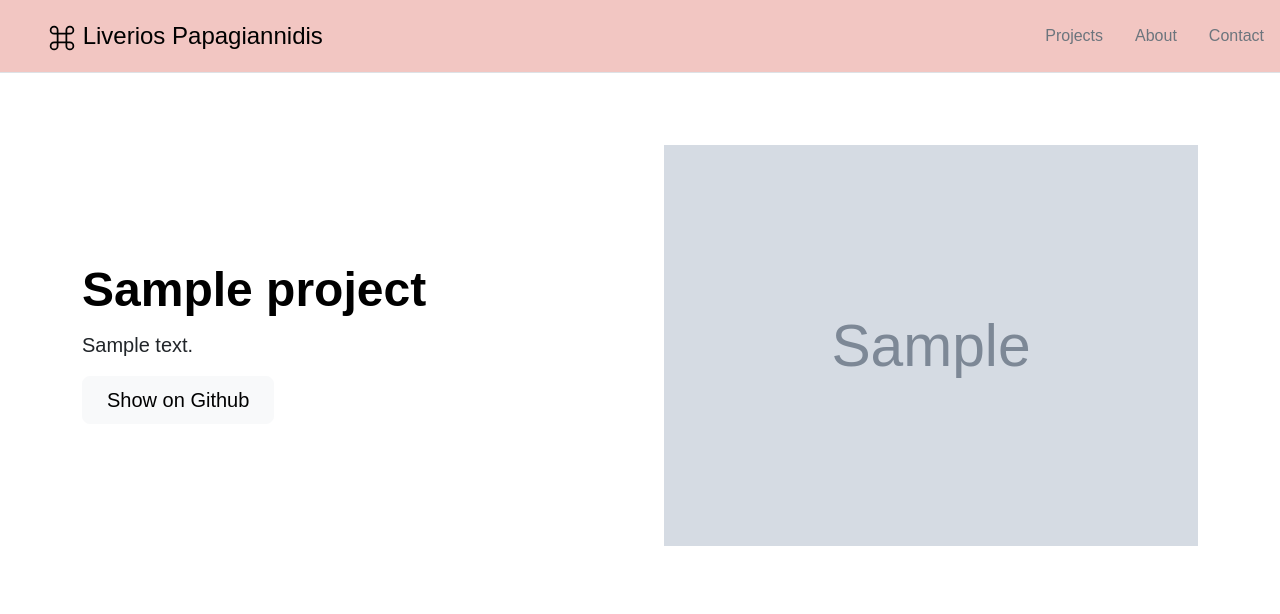
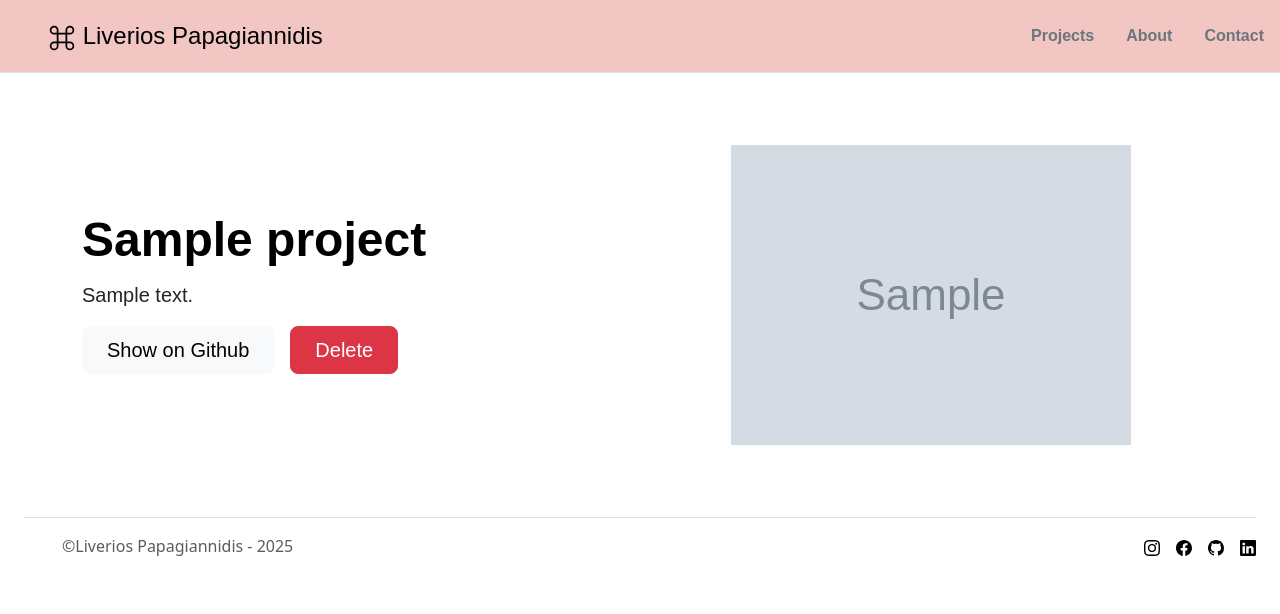
Before and after one commit to liveris-dev/Portfolio_with_Bootstrap, a Flask app: page /project/1 in a window 1280 px wide. Shown: the top 614 px of the page. Run offline with Flask 3, Linux system fonts and the light colour scheme; tables that the repository leaves empty hold one stand-in row (values such as "Sample post"); grey boxes marked "Sample" are stand-in pictures; some libraries are stand-ins or nearby versions; some web fonts are replaced.

Commit message:
Add delete_project option

```diff
--- a/main.py
+++ b/main.py
@@ -93,6 +93,14 @@ def show_all_projects():
 def show_project(project_id):
     requested_project = db.get_or_404(Project, project_id)
     return render_template("project.html", project=requested_project)
+
+@app.route("/terminate/<project_id>")
+def terminate_project(project_id):
+    requested_project = db.get_or_404(Project, project_id)
+    db.session.delete(requested_project)
+    db.session.commit()
+    return redirect(url_for('show_all_projects'))
+
 @app.route("/contact", methods=["GET","POST"])
 def contact():
     if request.method == "POST":
--- a/templates/base.html
+++ b/templates/base.html
@@ -52,7 +52,7 @@
     <span class="fs-4"><img
             src="{{ url_for('static', filename='assets/images/command.svg') }}" height="28"> Liverios
                     Papagiannidis </span> </a>
-    <ul class="nav nav-pills">
+    <ul class="nav nav-pills sulphur-point-bold">
         <!--        <li class="nav-item"><a href="#" class="nav-link active" aria-current="page">Home</a></li>-->
         <li class="nav-item"><a href="{{ url_for('show_all_projects') }}" class="nav-link link-secondary">Projects</a></li>
         <li class="nav-item"><a href="{{ url_for('about') }}" class="nav-link link-secondary">About</a></li>
--- a/templates/project.html
+++ b/templates/project.html
@@ -3,11 +3,12 @@
 
 <div class="row flex-lg-row-reverse align-items-center g-5 py-5 sulphur-point-regular">
     <div class="col-10 col-sm-8 col-lg-6"><img src="{{ project.img_url }}" class="d-block mx-lg-auto img-fluid"
-                                               alt="Bootstrap Themes" width="700" height="500" loading="lazy"></div>
+                                               alt="Bootstrap Themes" width="400" height="300" loading="lazy"></div>
     <div class="col-lg-6"><h1 class="display-5 fw-bold text-body-emphasis lh-1 mb-3">{{ project.title }}</h1>
         <p class="lead">{{ project.body|safe }}</p>
         <div class="d-grid gap-2 d-md-flex justify-content-md-start">
             <a type="button" class="btn btn-light btn-lg px-4 me-md-2" href="{{ project.github }}">Show on Github</a>
+            <a type="button" class="btn btn-danger btn-lg px-4 me-md-2" href="{{ url_for('terminate_project', project_id = project.id) }}">Delete</a>
 
         </div>
     </div>
```
